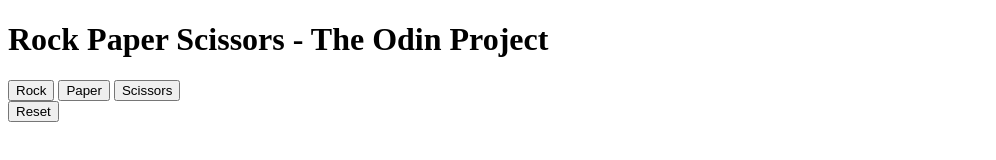
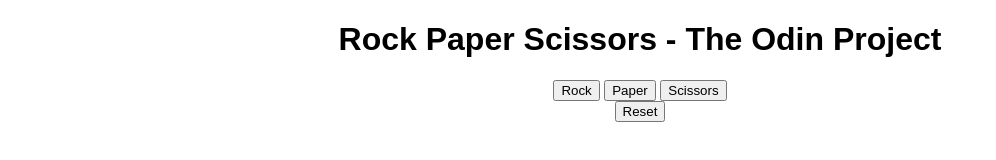
Before and after one commit to itsjordanmuller/odin-js-rock-paper-scissors, a plain HTML site: page index.html in a window 1280 px wide. Shown: the whole page, without its empty margins (0-996 px from the left). Drawn offline with Linux system fonts and the light colour scheme.

Commit message:
Link style.css to index.html, set body font to Arial, center game

```diff
--- a/index.html
+++ b/index.html
@@ -3,6 +3,7 @@
 <head>
   <meta charset="UTF-8">
   <title>Rock Paper Scissors Assignment - The Odin Project</title>
+  <link rel="stylesheet" type="text/css" href="style.css">
   <script src="rps-ui.js"></script>
 </head>
 <body>
--- /dev/null
+++ b/style.css
@@ -0,0 +1,4 @@
+body {
+    font-family: Arial, sans-serif;
+    text-align: center;
+}
```
